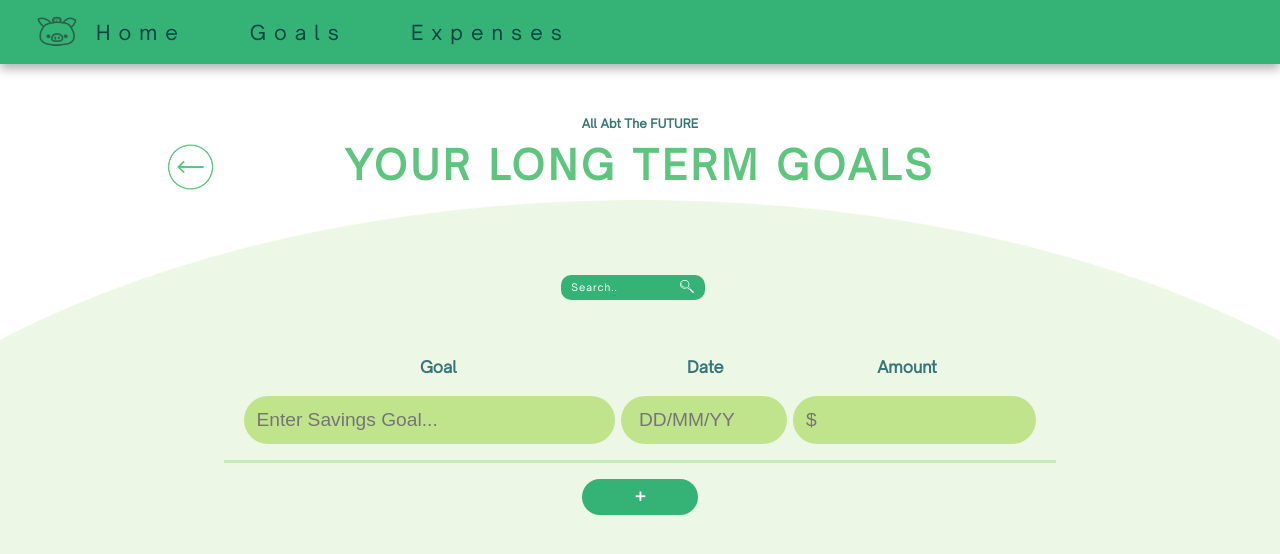
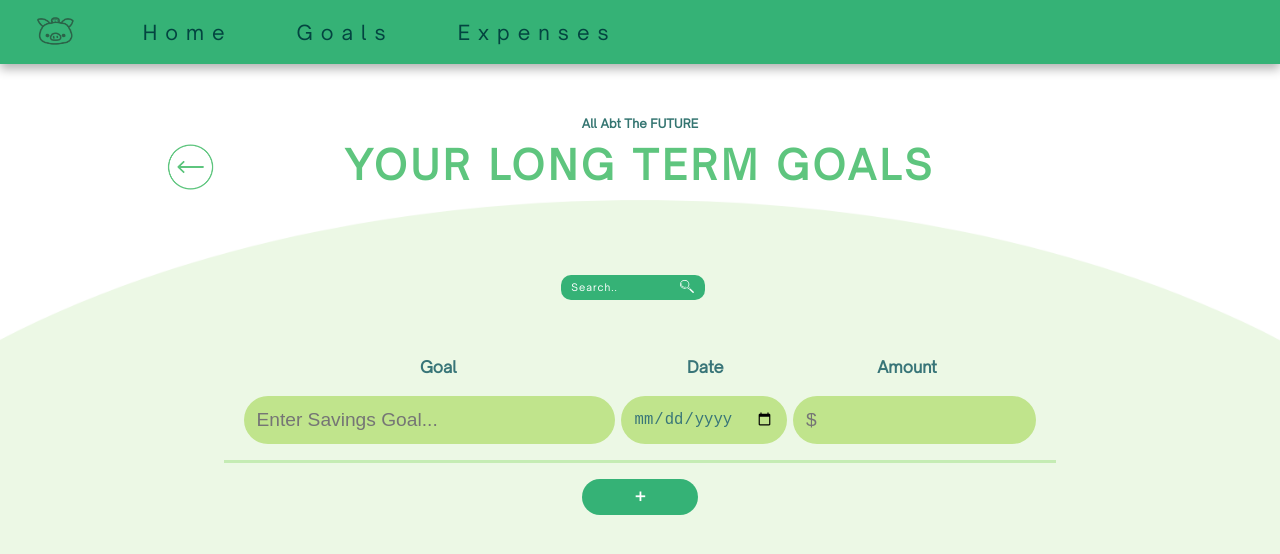
Before and after one commit to vincetrain/budgie, a React (Create React App) app: page /LongGoals in a window 1280 px wide. Shown: the top 554 px of the page. Built offline with nearby package versions, Linux system fonts and the light colour scheme.

Commit message:
update nav

```diff
--- a/src/Components/Navbar.jsx
+++ b/src/Components/Navbar.jsx
@@ -5,10 +5,10 @@ import logo from '../Components/BudgieLogo.png';
 function Navbar() {
 	return (
 		<nav>
+			<a href="./">
+				<img id = "logos" src={logo} alt="Budgie Pig Buddy" />
+			</a>
 			<li>
-				<a href="./">
-				<img id = "logos" src={logo} alt="Budgie Pig Buddy" />
-				</a>
 
 				<Link to ='/'>Home</Link>
 				<Link to ='/Goals'>Goals</Link>
--- a/src/Components/Navbar.scss
+++ b/src/Components/Navbar.scss
@@ -31,12 +31,10 @@ nav {
 }
 
 #logos {
-	position: absolute;
-	width: 50px;
-	justify-content: center;
-	align-items: center;
-	display: flex;
-	top: 15%;
+	height: 44px;
+	margin-top: 1.4vh;
+	margin-left: 2.5vw;
+	margin-right: 2.5vw;
 	&:hover{
 		color: white;
 	}
--- a/src/Pages/LongGoals.jsx
+++ b/src/Pages/LongGoals.jsx
@@ -18,8 +18,8 @@ function ShortGoals(){
         <div className='goal'>
             <div className = 'formFill readonly'>
                 <input readOnly type="text" id="Goal" name="Goal" value = {data.goal} />
-                <input readOnly type="text" id="Date" name="Date" value = {data.date} />
-                <input readOnly type="text" id="Amount" name="Amount" value = {data.amount}/>
+                <input readOnly type="date" id="Date" name="Date" value = {data.date} />
+                <input readOnly type="number" id="Amount" name="Amount" value = {data.amount}/>
             </div>
             <div className = "formDivider" />
         </div>
@@ -77,16 +77,16 @@ function ShortGoals(){
         </div>
 
         <form id='submitform' className = "formFill" onSubmit={handleSubmit}>
-            <input type="text" id="Goal" name="goal" placeholder="Enter Savings Goal..." onChange={handleChange} value={data.goal}/>
-            <input type="text" id="Date" name="date" placeholder=" DD/MM/YY" onChange={handleChange} value={data.date}/>
-            <input type="text" id="Amount" name="amount" placeholder="$" onChange={handleChange} value={data.amount}/>
+            <input required type="text" id="Goal" name="goal" placeholder="Enter Savings Goal..." onChange={handleChange} value={data.goal}/>
+            <input required type="date" id="Date" name="date" placeholder=" DD/MM/YY" onChange={handleChange} value={data.date}/>
+            <input required type="number" id="Amount" name="amount" placeholder="$" onChange={handleChange} value={data.amount}/>
         </form>
         <div className = "formDivider">
         </div>
 
         {Goals}
 
-        <div className = "addButton" id='submitform' type='submit' onClick={handleSubmit}>
+        <div className = "addButton" for='submitform' type='submit' onClick={handleSubmit}>
             <p>+</p>
         </div>
     </div>
--- a/src/Pages/ShortGoals.jsx
+++ b/src/Pages/ShortGoals.jsx
@@ -17,8 +17,8 @@ function ShortGoals(){
         <div className='goal'>
             <div className = 'formFill readonly'>
                 <input readOnly type="text" id="Goal" name="Goal" value = {data.goal} />
-                <input readOnly type="text" id="Date" name="Date" value = {data.date} />
-                <input readOnly type="text" id="Amount" name="Amount" value = {data.amount}/>
+                <input readOnly type="date" id="Date" name="Date" value = {data.date} />
+                <input readOnly type="number" id="Amount" name="Amount" value = {data.amount}/>
             </div>
             <div className = "formDivider" />
         </div>
@@ -79,8 +79,8 @@ function ShortGoals(){
 
         <form id='submitform' className = "formFill" onSubmit={handleSubmit}>
             <input type="text" id="Goal" name="goal" placeholder="Enter Savings Goal..." onChange={handleChange} value={data.goal}/>
-            <input type="text" id="Date" name="date" placeholder=" DD/MM/YY" onChange={handleChange} value={data.date}/>
-            <input type="text" id="Amount" name="amount" placeholder="$" onChange={handleChange} value={data.amount}/>
+            <input type="date" id="Date" name="date" placeholder=" DD/MM/YY" onChange={handleChange} value={data.date}/>
+            <input type="number" id="Amount" name="amount" placeholder="$" onChange={handleChange} value={data.amount}/>
         </form>
         <div className = "formDivider">
         </div>
```
Also changed, not shown: src/App.scss (added).
